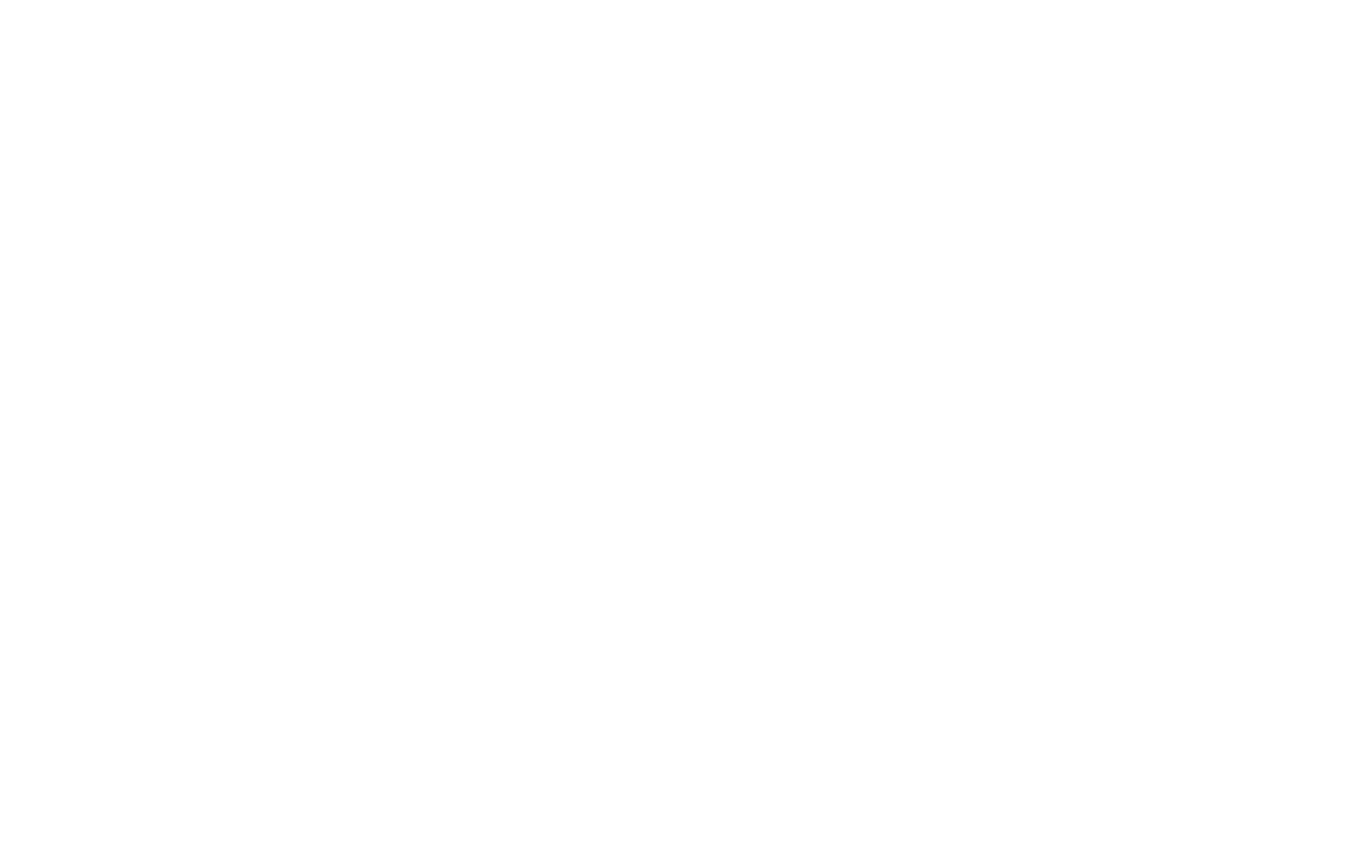
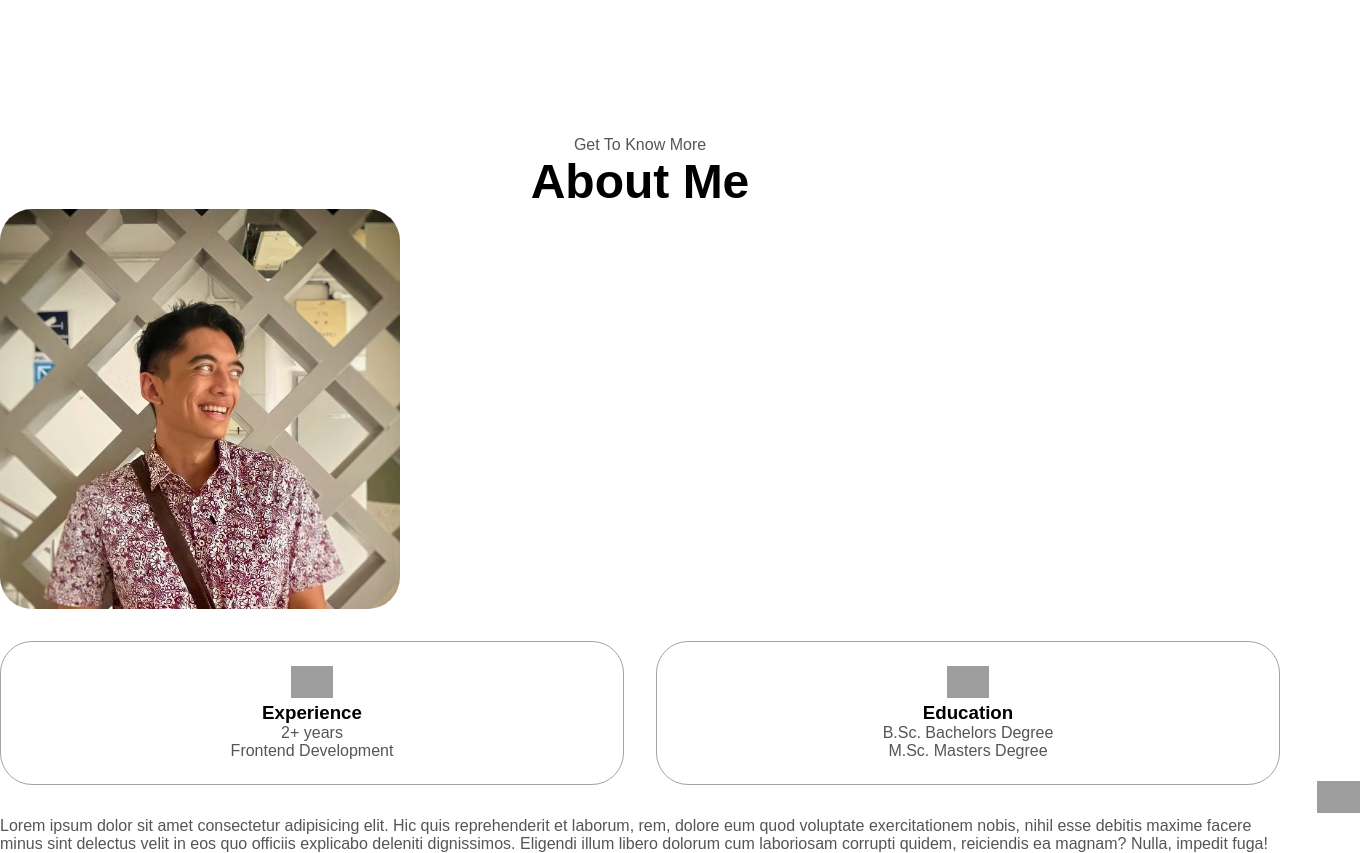
Before and after one commit to kiblykat/my-portfolio-website, a React (Create React App) app: page / in a window 1280 px wide. Shown: the part 640-1493 px from the top of the page, 1360 px wide, since content can reach past the window. Before the commit the page ends 800 px from the top, so only its background shows below. Built offline with nearby package versions, Linux system fonts and the light colour scheme; grey boxes are pictures that could not be loaded.

Commit message:
About section start

```diff
--- a/src/App.js
+++ b/src/App.js
@@ -1,3 +1,4 @@
+import About from "./components/About";
 import Header from "./components/Header";
 import Profile from "./components/Profile";
 function App() {
@@ -5,6 +6,7 @@ function App() {
     <>
       <Header />
       <Profile />
+      <About />
     </>
   );
 }
--- /dev/null
+++ b/src/components/About.css
@@ -0,0 +1,52 @@
+/* ABOUT SECTION */
+
+#about {
+  position: relative;
+}
+
+.about-containers {
+  gap: 2rem;
+  margin-bottom: 2rem;
+  margin-top: 2rem;
+}
+
+.about-details-container {
+  justify-content: center;
+  flex-direction: column;
+}
+
+.about-containers,
+.about-details-container {
+  display: flex;
+}
+
+.about-pic {
+  border-radius: 2rem;
+}
+
+.arrow {
+  position: absolute;
+  right: -5rem;
+  bottom: 2.5rem;
+}
+
+.details-container {
+  padding: 1.5rem;
+  flex: 1;
+  background: white;
+  border-radius: 2rem;
+  border: rgb(53, 53, 53) 0.1rem solid;
+  border-color: rgb(163, 163, 163);
+  text-align: center;
+}
+
+.section-container {
+  gap: 4rem;
+  height: 80%;
+}
+
+.section__pic-container {
+  height: 400px;
+  width: 400px;
+  margin: auto 0;
+}
--- /dev/null
+++ b/src/components/About.js
@@ -0,0 +1,65 @@
+import React from "react";
+import "./About.css";
+import Me from "../assets/me-crop.jpg";
+
+export default function About() {
+  return (
+    <div>
+      {" "}
+      <section id="about">
+        <p class="section__text__p1">Get To Know More</p>
+        <h1 class="title">About Me</h1>
+        <div class="section-container">
+          <div class="section__pic-container">
+            <img src={Me} alt="Profile picture" class="about-pic" />
+          </div>
+          <div class="about-details-container">
+            <div class="about-containers">
+              <div class="details-container">
+                <img
+                  src="./assets/experience.png"
+                  alt="Experience icon"
+                  class="icon"
+                />
+                <h3>Experience</h3>
+                <p>
+                  2+ years <br />
+                  Frontend Development
+                </p>
+              </div>
+              <div class="details-container">
+                <img
+                  src="./assets/education.png"
+                  alt="Education icon"
+                  class="icon"
+                />
+                <h3>Education</h3>
+                <p>
+                  B.Sc. Bachelors Degree
+                  <br />
+                  M.Sc. Masters Degree
+                </p>
+              </div>
+            </div>
+            <div class="text-container">
+              <p>
+                Lorem ipsum dolor sit amet consectetur adipisicing elit. Hic
+                quis reprehenderit et laborum, rem, dolore eum quod voluptate
+                exercitationem nobis, nihil esse debitis maxime facere minus
+                sint delectus velit in eos quo officiis explicabo deleniti
+                dignissimos. Eligendi illum libero dolorum cum laboriosam
+                corrupti quidem, reiciendis ea magnam? Nulla, impedit fuga!
+              </p>
+            </div>
+          </div>
+        </div>
+        <img
+          src="./assets/arrow.png"
+          alt="Arrow icon"
+          class="icon arrow"
+          onclick="location.href='./#experience'"
+        />
+      </section>
+    </div>
+  );
+}
--- a/src/components/Profile.js
+++ b/src/components/Profile.js
@@ -2,6 +2,7 @@ import React from "react";
 import MyImage from "../assets/me-crop.jpg";
 import LinkedIn from "../assets/linkedin.png";
 import Github from "../assets/github.png";
+import Resume from "../assets/IzzatResume160124.pdf";
 import "./Profile.css";
 
 export default function Profile() {
@@ -11,28 +12,36 @@ export default function Profile() {
         <img className="profile-pic" src={MyImage} alt="Izzat dp" />
       </div>
       <div className="section__text">
-        <p className="section__text__p1">Hello, I'm</p>
+        <p className="section__text__p1">Hi, I'm</p>
         <h1 className="title">Izzat Fadzlon</h1>
         <p className="section__text__p2">Software Developer</p>
         <div className="btn-container">
           <button
+            onClick={() => window.open(Resume, "_blank")}
             className="btn btn-color-2"
-            onclick="window.open('./assets/resume-example.pdf')"
           >
             Download CV
           </button>
           <button
             className="btn btn-color-1"
-            onclick="location.href='./#contact'"
+            onClick="location.href='./#contact'"
           >
             Contact Info
           </button>
         </div>
         <div id="socials-container">
-          <a href="https://www.linkedin.com/in/izzat-fadzlon-75615b171/">
+          <a
+            href="https://www.linkedin.com/in/izzat-fadzlon-75615b171/"
+            target="_blank"
+            rel="noreferrer"
+          >
             <img src={LinkedIn} alt="My LinkedIn profile" className="icon" />
           </a>
-          <a href="https://github.com/kiblykat">
+          <a
+            href="https://github.com/kiblykat"
+            target="_blank"
+            rel="noreferrer"
+          >
             <img src={Github} alt="My Github profile" className="icon" />
           </a>
         </div>
```
Also changed, not shown: src/App.css (deleted, +0 -38 lines), 1 other file (tests, documents, lock files or other folders).
